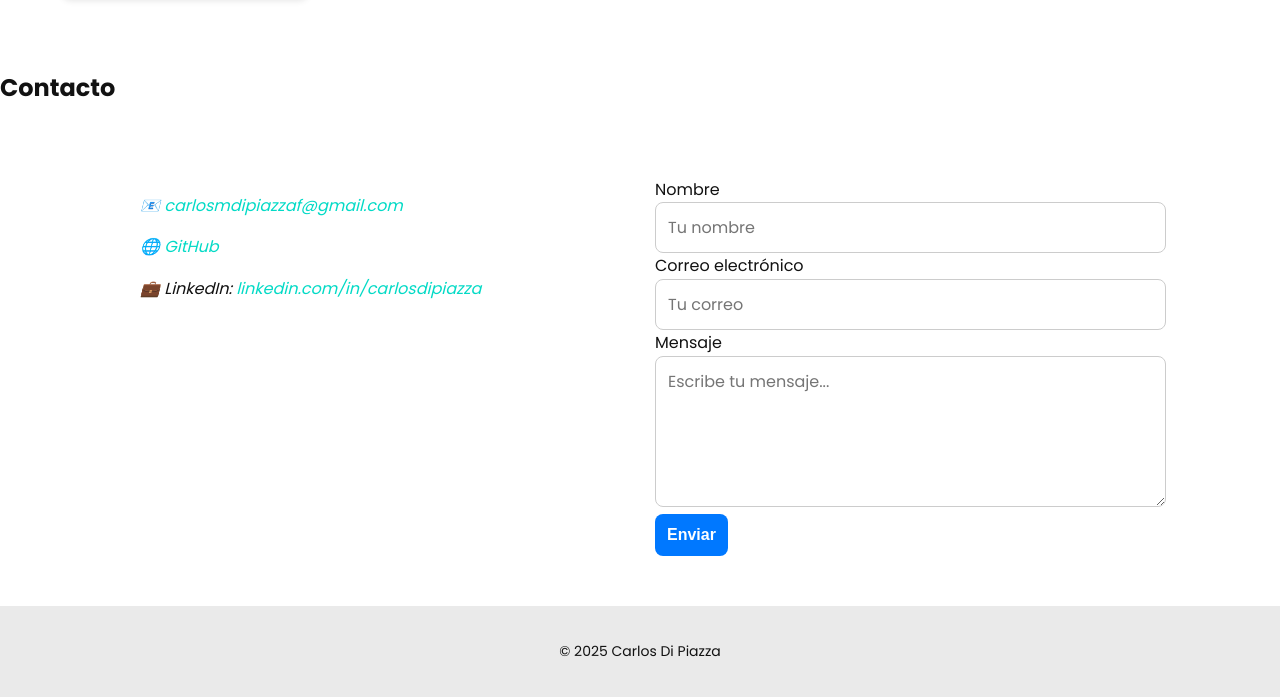
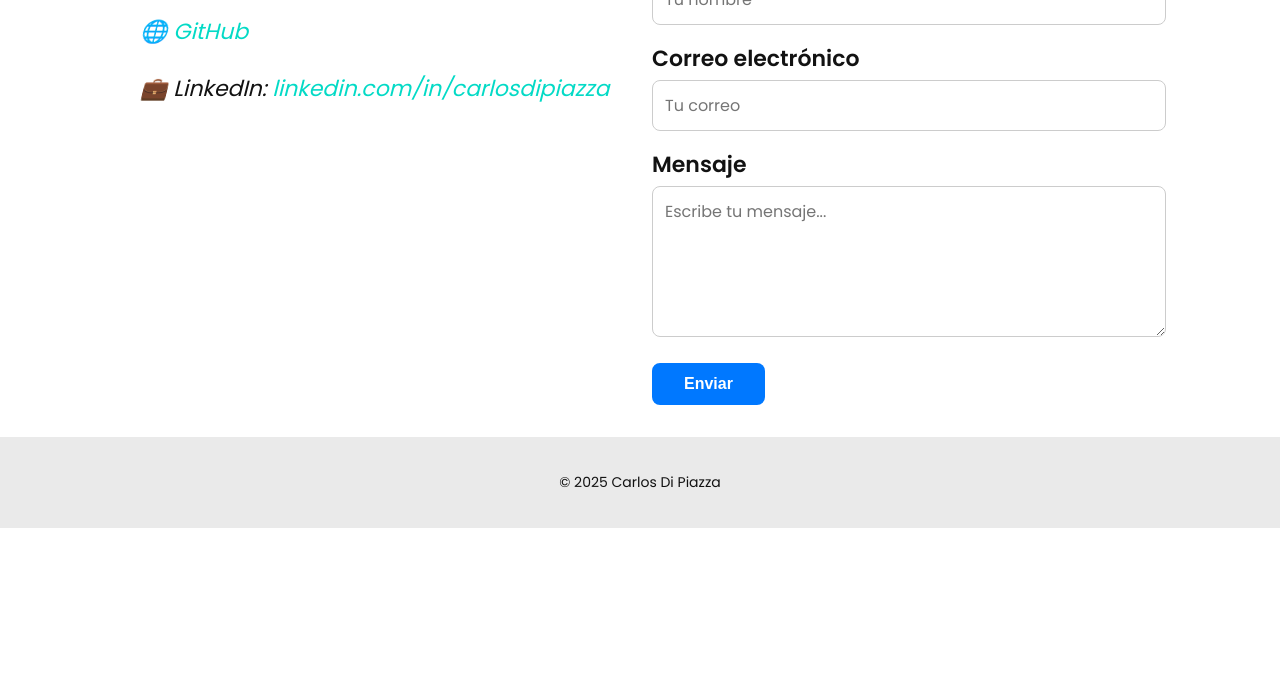
Before and after one commit to carlosdp521-hub/portafoliodecarlosdipiazza, a PHP site: page / in a window 1280 px wide. Shown: the part 2815-3512 px from the top of the page. After the commit the page ends 3343 px from the top, so only its background shows below. Run offline with PHP 8.4, Linux system fonts and the light colour scheme.

Commit message:
Update estilo.css
Signed-off-by: carlosdp521-hub <carlosdp521@gmail.com>

```diff
--- a/css/estilo.css
+++ b/css/estilo.css
@@ -28,6 +28,14 @@ body {
   transition: background var(--transition-duration) var(--transition-ease),
               color var(--transition-duration) var(--transition-ease);
   line-height: 1.6;
+  font-size: 1rem; /* base para móviles */
+}
+
+/* Imágenes responsivas */
+img {
+  max-width: 100%;
+  height: auto;
+  display: block;
 }
 
 /* Navbar */
@@ -35,7 +43,7 @@ body {
   display: flex;
   justify-content: space-between;
   align-items: center;
-  padding: calc(var(--spacing) * 0.9375) calc(var(--spacing) * 1.875);
+  padding: 0.9375rem 1.875rem;
   background: var(--nav-bg);
   position: sticky;
   top: 0;
@@ -52,13 +60,14 @@ body {
 
 .nav-menu {
   display: flex;
-  gap: calc(var(--spacing) * 0.9375);
+  gap: 0.9375rem;
 }
 
 .nav-link {
   color: var(--nav-text);
   text-decoration: none;
   transition: color var(--transition-duration) var(--transition-ease);
+  font-size: 1rem;
 }
 
 .nav-link:hover,
@@ -84,7 +93,7 @@ body {
   font-size: 1.2rem;
 }
 
-/* Responsive */
+/* Responsive Navbar */
 @media (max-width: 768px) {
   .nav-menu {
     display: none;
@@ -109,31 +118,32 @@ body {
 
 /* Header */
 header {
-  height: 90vh;
+  padding: 2rem 1rem;
+  height: auto;
   display: flex;
   justify-content: center;
   align-items: center;
   text-align: center;
   background: var(--header-bg);
   color: #fff;
-  padding: 0 1.25rem;
   transition: background var(--transition-duration) var(--transition-ease);
 }
 
 header h1 {
-  font-size: 3rem;
+  font-size: clamp(1.5rem, 5vw, 3rem);
   margin: 0;
 }
 
 header h2 {
-  margin-bottom: 0.9375rem;
+  font-size: clamp(1rem, 3vw, 1.5rem);
+  margin-bottom: 1rem;
 }
 
 /* Botones */
 .btn {
   background: var(--btn);
   color: #fff;
-  padding: 0.75rem 1.5625rem;
+  padding: 0.75rem 1.25rem;
   border-radius: var(--border-radius);
   text-decoration: none;
   font-weight: 600;
@@ -142,6 +152,7 @@ header h2 {
   border: none;
   cursor: pointer;
   text-align: center;
+  font-size: 1rem;
 }
 
 .btn:hover,
@@ -157,7 +168,7 @@ header h2 {
   position: relative;
   gap: 0.625rem;
   overflow: hidden;
-  margin: 3.125rem 0;
+  margin: 2rem 1rem;
   background: var(--gallery-bg);
   padding: var(--spacing);
   border-radius: var(--border-radius);
@@ -167,12 +178,12 @@ header h2 {
 
 .gallery-grid {
   display: flex;
-  gap: 1.25rem;
+  gap: 1rem;
   transition: transform 0.5s ease;
 }
 
 .gallery-item {
-  min-width: 15.625rem;
+  min-width: 180px;
   background: var(--card-bg);
   border-radius: 0.75rem;
   padding: 0.625rem;
@@ -195,113 +206,7 @@ header h2 {
   margin-bottom: 0.625rem;
 }
 
-/* Sobre mí */
-#sobre-mi {
-  display: flex;
-  gap: 1.875rem;
-  padding: 3.125rem 1.25rem;
-  flex-wrap: wrap;
-  justify-content: center;
-  background: var(--bg);
-  transition: background var(--transition-duration) var(--transition-ease);
-}
-
-#sobre-mi img {
-  width: 15.625rem;
-  border-radius: 0.75rem;
-  object-fit: cover;
-  box-shadow: 0 2px 6px var(--shadow);
-}
-
-.about-text ul {
-  list-style: disc inside;
-  margin-left: 1.25rem;
-}
-
-/* Contacto */
-.contact-grid {
-  display: grid;
-  grid-template-columns: repeat(auto-fit, minmax(300px, 1fr));
-  gap: 1.875rem;
-  max-width: 62.5rem;
-  margin: 0 auto;
-  padding: 3.125rem 1.25rem;
-  background: var(--bg);
-  transition: background var(--transition-duration) var(--transition-ease);
-}
-
-.contact-info a {
-  color: var(--accent);
-  text-decoration: none;
-}
-
-.contact-info a:hover,
-.contact-info a:focus {
-  text-decoration: underline;
-  outline: none;
-}
-
-.contact-form input,
-.contact-form textarea {
-  padding: 0.75rem;
-  border-radius: var(--border-radius);
-  border: 1px solid #ccc;
-  width: 100%;
-  font-family: var(--font-family);
-  font-size: 1rem;
-  resize: vertical;
-  transition: border-color var(--transition-duration) var(--transition-ease);
-}
-
-.contact-form input:focus,
-.contact-form textarea:focus {
-  outline: none;
-  border-color: var(--accent);
-  background: #f0faff;
-}
-
-.contact-form button {
-  background: var(--btn);
-  color: #fff;
-  border: none;
-  padding: 0.75rem;
-  border-radius: var(--border-radius);
-  cursor: pointer;
-  transition: background var(--transition-duration) var(--transition-ease);
-  font-size: 1rem;
-  font-weight: 600;
-}
-
-.contact-form button:hover,
-.contact-form button:focus {
-  background: var(--accent);
-  outline: none;
-}
-
-/* Footer */
-footer {
-  background: var(--footer-bg);
-  text-align: center;
-  padding: 1.25rem 0;
-  font-size: 0.875rem;
-  color: var(--text);
-  transition: background var(--transition-duration) var(--transition-ease),
-              color var(--transition-duration) var(--transition-ease);
-}
-
-/* Fade-in */
-.fade-in {
-  opacity: 0;
-  transform: translateY(1.875rem);
-  transition: opacity 0.8s ease-out, transform 0.8s ease-out;
-}
-
-.fade-in.visible {
-  opacity: 1;
-  transform: translateY(0);
-}
-
-/* Botones de galería */
+/* Botones galería */
 .gallery-prev,
 .gallery-next {
   background: var(--btn);
@@ -323,6 +228,176 @@ footer {
   outline: none;
 }
 
+/* Sobre mí */
+#sobre-mi {
+  display: flex;
+  flex-direction: column;
+  gap: 1.5rem;
+  padding: 2rem 1rem;
+  justify-content: center;
+  background: var(--bg);
+  transition: background var(--transition-duration) var(--transition-ease);
+}
+
+#sobre-mi img {
+  width: 100%;
+  max-width: 250px;
+  border-radius: 0.75rem;
+  object-fit: cover;
+  box-shadow: 0 2px 6px var(--shadow);
+  margin: 0 auto;
+}
+
+.about-text ul {
+  list-style: disc inside;
+  margin-left: 1.25rem;
+}
+
+/* Contacto */
+.contact-grid {
+  display: grid;
+  grid-template-columns: 1fr;
+  gap: 1.5rem;
+  max-width: 62.5rem;
+  margin: 0 auto;
+  padding: 2rem 1rem;
+  background: var(--bg);
+  transition: background var(--transition-duration) var(--transition-ease);
+}
+
+.contact-info a {
+  color: var(--accent);
+  text-decoration: none;
+}
+
+.contact-info a:hover,
+.contact-info a:focus {
+  text-decoration: underline;
+  outline: none;
+}
+
+.contact-form label {
+  display: block;
+  margin-bottom: 0.25rem;
+  font-weight: 600;
+}
+
+.contact-form input,
+.contact-form textarea {
+  padding: 0.75rem;
+  border-radius: var(--border-radius);
+  border: 1px solid #ccc;
+  width: 100%;
+  font-family: var(--font-family);
+  font-size: 1rem;
+  resize: vertical;
+  transition: border-color var(--transition-duration) var(--transition-ease);
+  margin-bottom: 1rem;
+}
+
+.contact-form input:focus,
+.contact-form textarea:focus {
+  outline: none;
+  border-color: var(--accent);
+  background: #f0faff;
+}
+
+.contact-form button {
+  background: var(--btn);
+  color: #fff;
+  border: none;
+  padding: 0.75rem;
+  border-radius: var(--border-radius);
+  cursor: pointer;
+  transition: background var(--transition-duration) var(--transition-ease);
+  font-size: 1rem;
+  font-weight: 600;
+  width: 100%;
+}
+
+.contact-form button:hover,
+.contact-form button:focus {
+  background: var(--accent);
+  outline: none;
+}
+
+/* Footer */
+footer {
+  background: var(--footer-bg);
+  text-align: center;
+  padding: 1.25rem 1rem;
+  font-size: 0.875rem;
+  color: var(--text);
+  transition: background var(--transition-duration) var(--transition-ease),
+              color var(--transition-duration) var(--transition-ease);
+}
+
+/* Fade-in */
+.fade-in {
+  opacity: 0;
+  transform: translateY(1.875rem);
+  transition: opacity 0.8s ease-out, transform 0.8s ease-out;
+}
+
+.fade-in.visible {
+  opacity: 1;
+  transform: translateY(0);
+}
+
+/* Media Queries */
+
+/* Tablets y pantallas medianas */
+@media (min-width: 600px) {
+  body {
+    font-size: 1.125rem;
+  }
+  header h1 {
+    font-size: clamp(2rem, 5vw, 3rem);
+  }
+  header h2 {
+    font-size: clamp(1.25rem, 3vw, 1.5rem);
+  }
+  .gallery-item {
+    min-width: 220px;
+  }
+  #sobre-mi {
+    flex-direction: row;
+  }
+  .contact-grid {
+    grid-template-columns: repeat(2, 1fr);
+  }
+  .contact-form button {
+    width: auto;
+    padding: 0.75rem 2rem;
+  }
+}
+
+/* Escritorios pequeños */
+@media (min-width: 900px) {
+  body {
+    font-size: 1.25rem;
+  }
+  header h1 {
+    font-size: 3rem;
+  }
+  header h2 {
+    font-size: 1.5rem;
+  }
+  .gallery-item {
+    min-width: 250px;
+  }
+}
+
+/* Escritorios grandes */
+@media (min-width: 1200px) {
+  body {
+    font-size: 1.375rem;
+  }
+  .gallery-item {
+    min-width: 300px;
+  }
+}
+
 /* Tema oscuro */
 body.dark-theme {
   --bg: #121212;
@@ -338,7 +413,6 @@ body.dark-theme {
   --shadow: rgba(0, 0, 0, 0.7);
 }
 
-/* Ajustes para tema oscuro */
 body.dark-theme header {
   color: #fff;
 }
```
